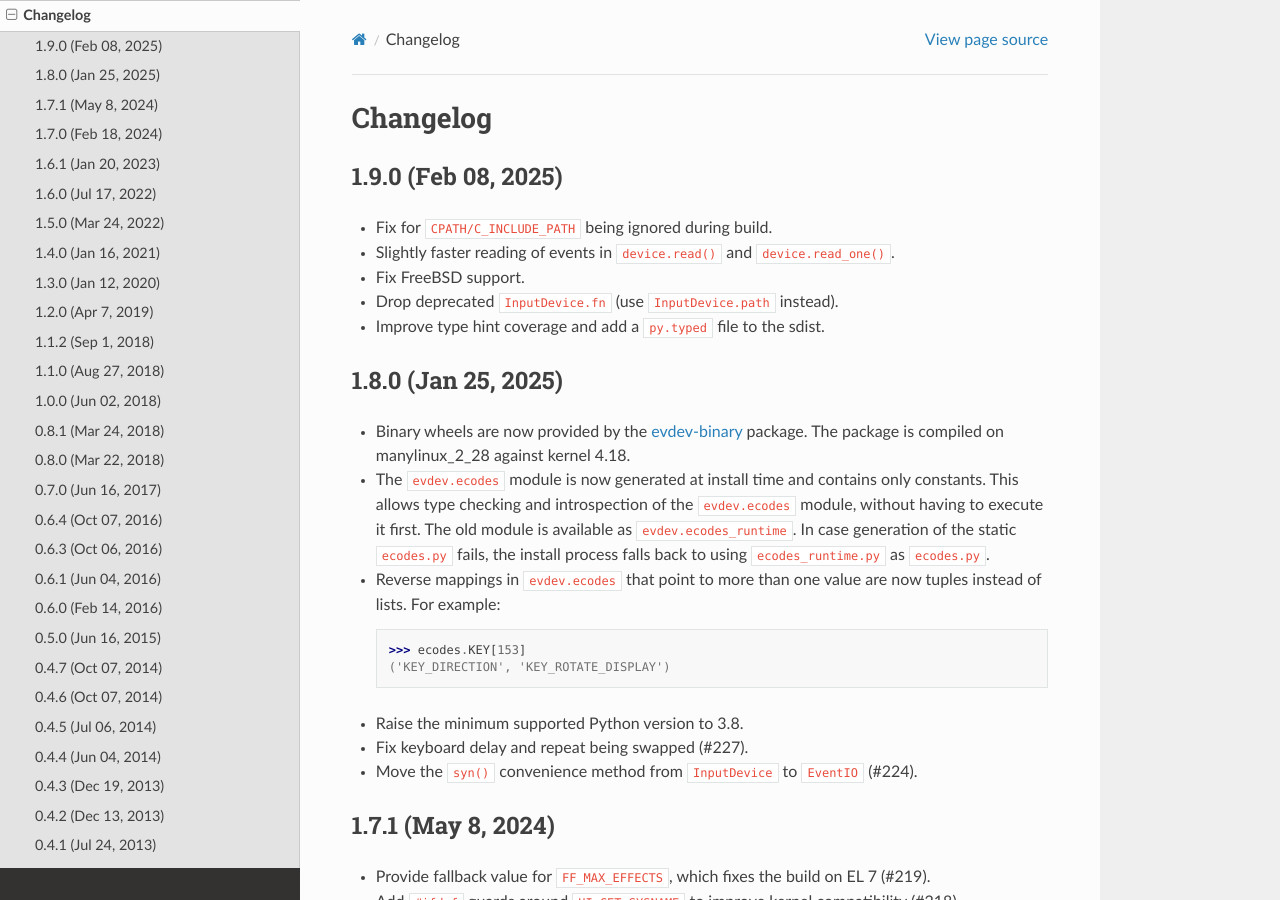
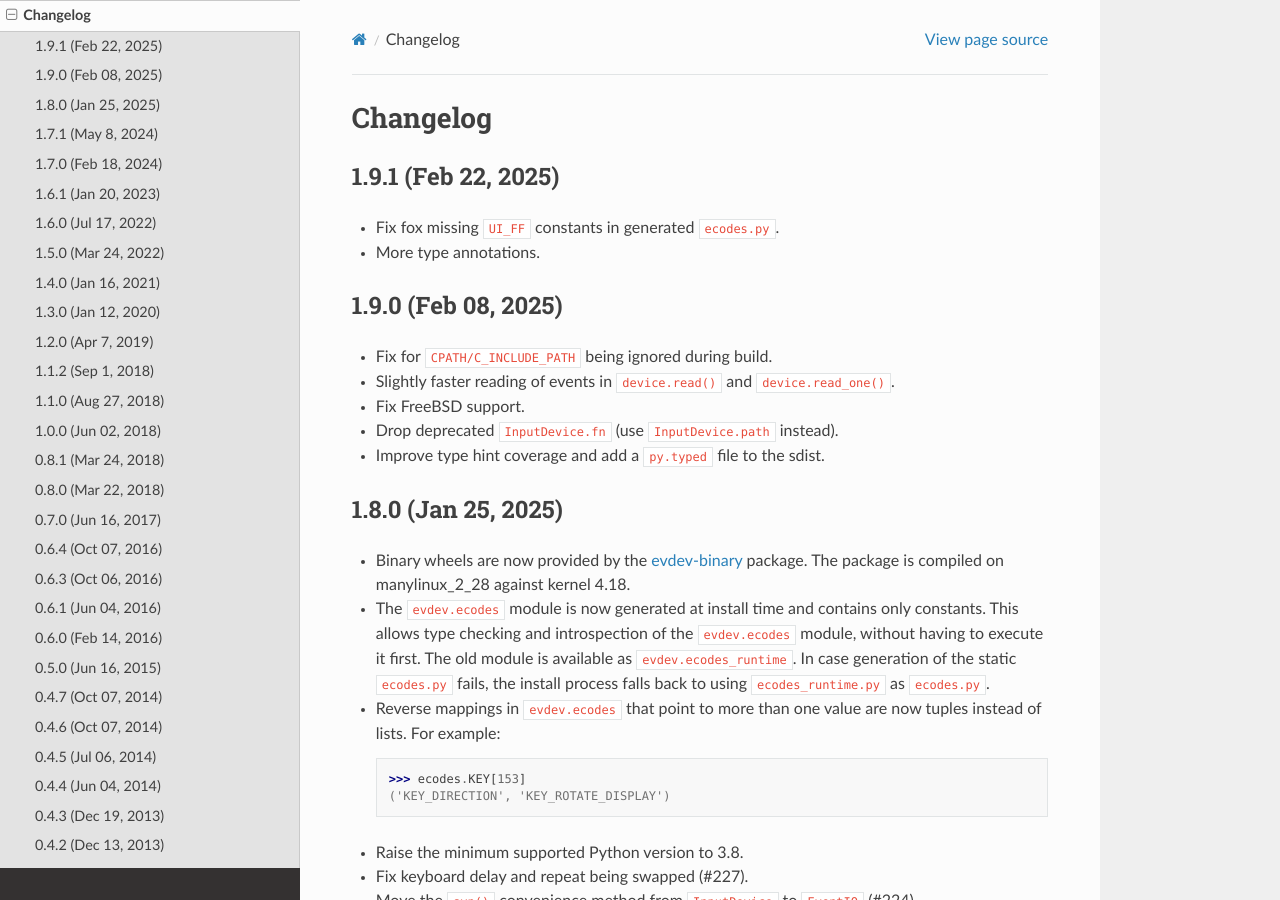
Before and after one commit to gvalkov/python-evdev, a Sphinx documentation site: the page built from docs/changelog.rst, in a window 1280 px wide and 900 px high. Built offline with Sphinx 7.4.7 and the Read the Docs theme 3.1.0, drawn with Linux system fonts in a browser that asks for light colours.

Commit message:
Bump version: 1.9.0 → 1.9.1

```diff
--- a/docs/changelog.rst
+++ b/docs/changelog.rst
@@ -1,8 +1,17 @@
 Changelog
 ---------
 
+
+1.9.1 (Feb 22, 2025)
+====================
+
+- Fix fox missing ``UI_FF`` constants in generated ``ecodes.py``.
+
+- More type annotations.
+
+
 1.9.0 (Feb 08, 2025)
-==================
+====================
 
 - Fix for ``CPATH/C_INCLUDE_PATH`` being ignored during build.
 
--- a/docs/conf.py
+++ b/docs/conf.py
@@ -65,7 +65,7 @@ copyright = "2012-2025, Georgi Valkov and contributors"
 # built documents.
 #
 # The full version, including alpha/beta/rc tags.
-release = "1.9.0"
+release = "1.9.1"
 
 # The short X.Y version.
 version = release
--- a/pyproject.toml
+++ b/pyproject.toml
@@ -4,7 +4,7 @@ build-backend = "setuptools.build_meta"
 
 [project]
 name = "evdev"
-version = "1.9.0"
+version = "1.9.1"
 description = "Bindings to the Linux input handling subsystem"
 keywords = ["evdev", "input", "uinput"]
 readme = "README.md"
@@ -36,7 +36,7 @@ line-length = 120
 ignore = ["E265", "E241", "F403", "F401", "E401", "E731"]
 
 [tool.bumpversion]
-current_version = "1.9.0"
+current_version = "1.9.1"
 commit = true
 tag = true
 allow_dirty = true
```
